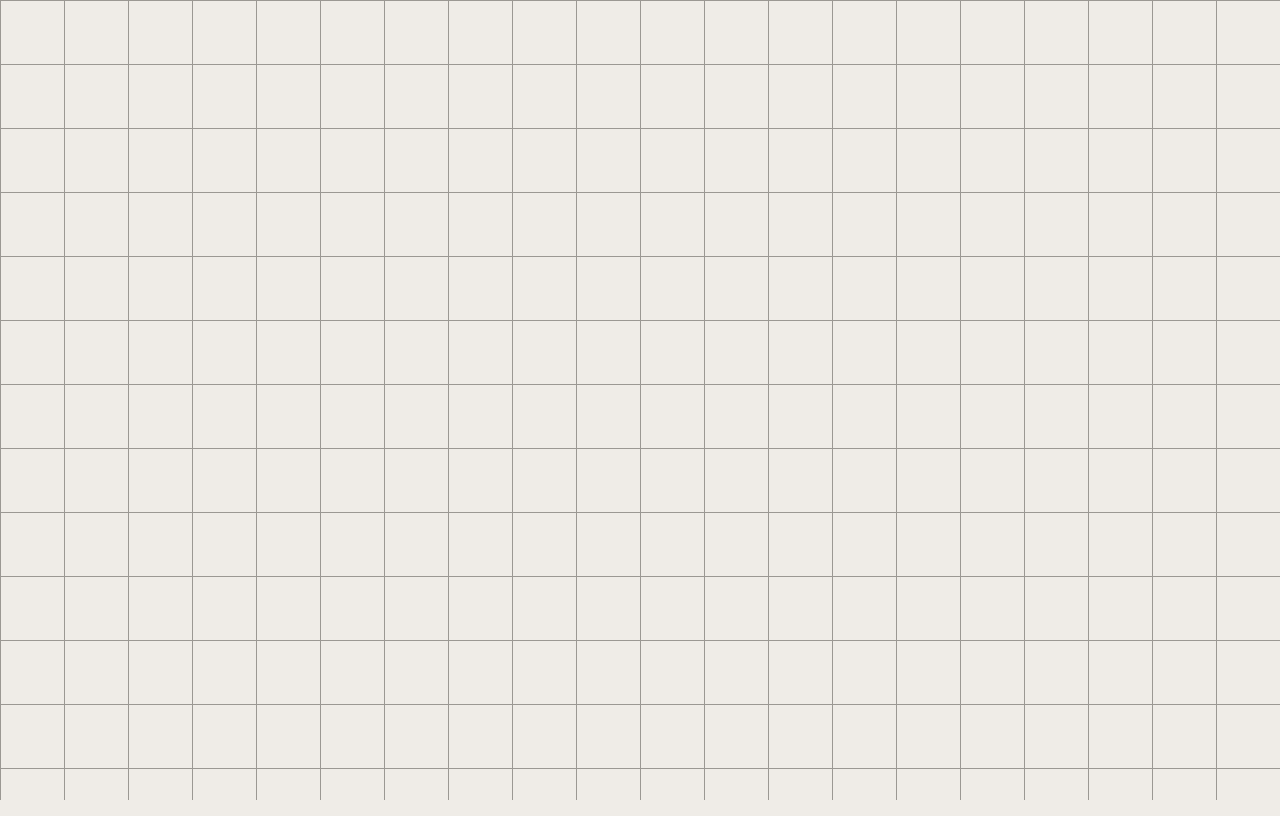
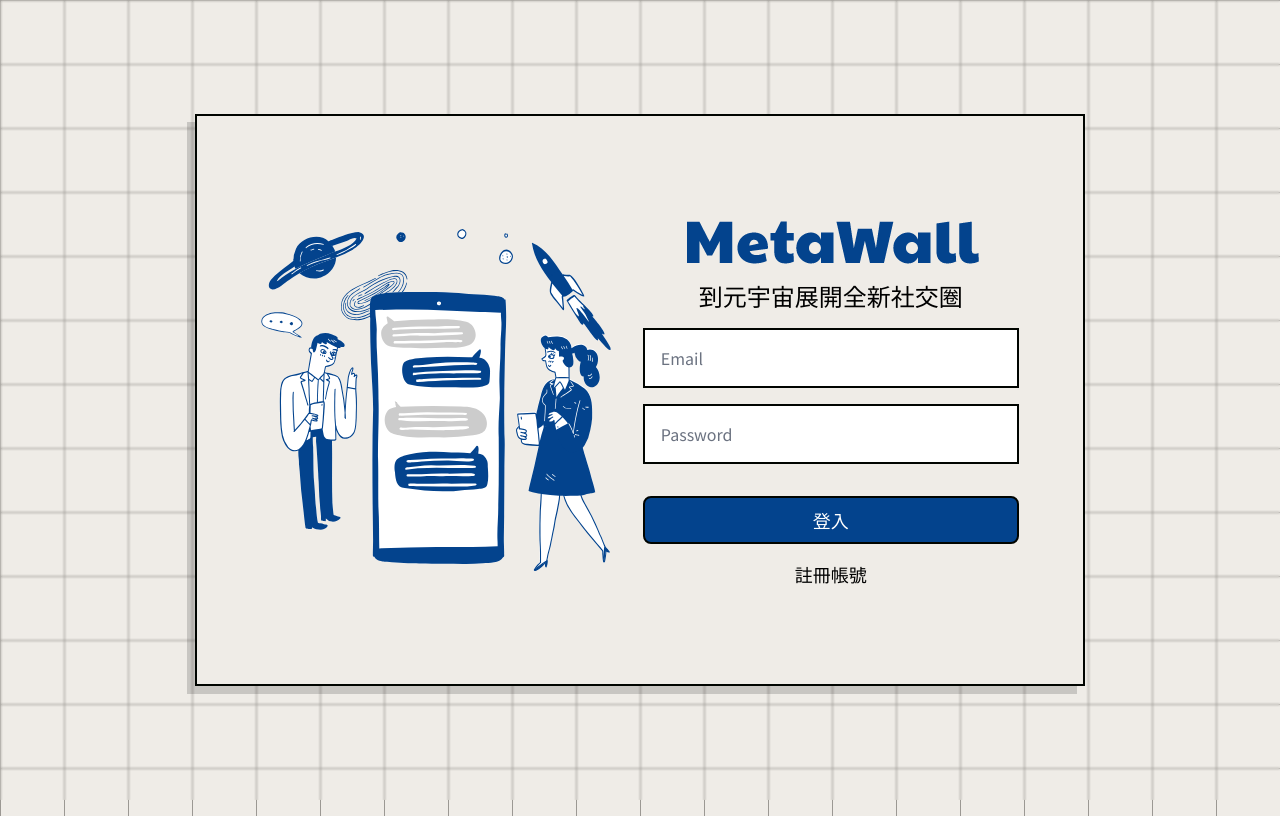
Before and after one commit to stark920/TeamWall, a Vue app: page /#/sign-in in a window 1280 px wide. Before the commit this address had no page. Built offline with nearby package versions, Linux system fonts and the light colour scheme; a web font is replaced by a local one.

Commit message:
feat:新增登入頁面

```diff
--- a/src/router/index.js
+++ b/src/router/index.js
@@ -62,6 +62,11 @@ const router = createRouter({
       name: 'register',
       component: RegisterView,
     },
+    {
+      path: '/sign-in',
+      name: 'signIn',
+      component: () => import('../views/signIn.vue'),
+    },
   ],
 });
 
--- a/src/views/RegisterView.vue
+++ b/src/views/RegisterView.vue
@@ -66,7 +66,9 @@
           </button>
         </li>
         <li>
-          <p>登入</p>
+          <router-link to="/sign-in" class="p-4 text-lg text-decoration-none">
+            登入
+          </router-link>
         </li>
       </ul>
     </div>
@@ -75,6 +77,7 @@
 
 <script setup>
 import useVuelidate from '@vuelidate/core';
+import { RouterLink } from 'vue-router';
 import {
   required,
   minLength,
--- /dev/null
+++ b/src/views/signIn.vue
@@ -0,0 +1,71 @@
+<template>
+  <!-- eslint-disable -->
+	<div class="flex items-center justify-center h-screen">
+		<div class="login-shadow flex items-center border-2 border-black bg-secondary px-12 py-20">
+			<div class="px-4">
+				<img src="@/assets/images/login-image.svg" alt="" class="w-auto">
+			</div>
+			<div class="px-4 text-center">
+				<img src="/TeamWall/src/assets/images/logo.png" alt="" class="px-10">
+				<p class="mb-4 text-2xl">到元宇宙展開全新社交圈</p>
+				<div class="w-full">
+					<div class="mb-8 space-y-4">
+						<div class="form-control">
+							<label for="userEmail"></label>
+							<input
+								v-model="userInfo.email"
+								type="mail"
+								class="form-input border-2 border-black p-4 w-full"
+								placeholder="Email"
+							/>
+						</div>
+						<div class="form-control">
+							<label for="userPassword"></label>
+							<input
+								v-model="userInfo.password"
+								type="password"
+								class="form-input border-2 border-black p-4 w-full"
+								placeholder="Password"
+							/>
+						</div>
+					</div>
+					<div class="flex flex-col items-center justify-center">
+						<button
+							class="cursor-pointer w-full rounded-lg border-2 border-black bg-primary py-2 text-lg text-white hover:bg-warning hover:text-black disabled:bg-disabled-color"
+							@click="signIn()"
+						>
+							登入
+						</button>
+						<router-link to="/register" class="p-4 text-lg text-decoration-none">註冊帳號</router-link>
+					</div>
+				</div>
+
+			</div>
+		</div>
+	</div>
+
+</template>
+
+<script setup>
+import { ref, reactive, watch, onMounted, inject } from 'vue';
+import { RouterLink } from 'vue-router';
+import { API_URL } from '@/global/constant';
+const axios = inject('axios');
+
+const userInfo = reactive({
+  email: '',
+  password: '',
+});
+
+const signIn = async () => {
+  const data = userInfo;
+  try {
+    const res = await axios.post(`${API_URL}/sign-in`, data);
+    if (res.success) {
+      console.log(res);
+    }
+  } catch (error) {
+    console.log(error);
+  }
+};
+</script>
```
Also changed, not shown: 1 other file (tests, documents, lock files or other folders).
